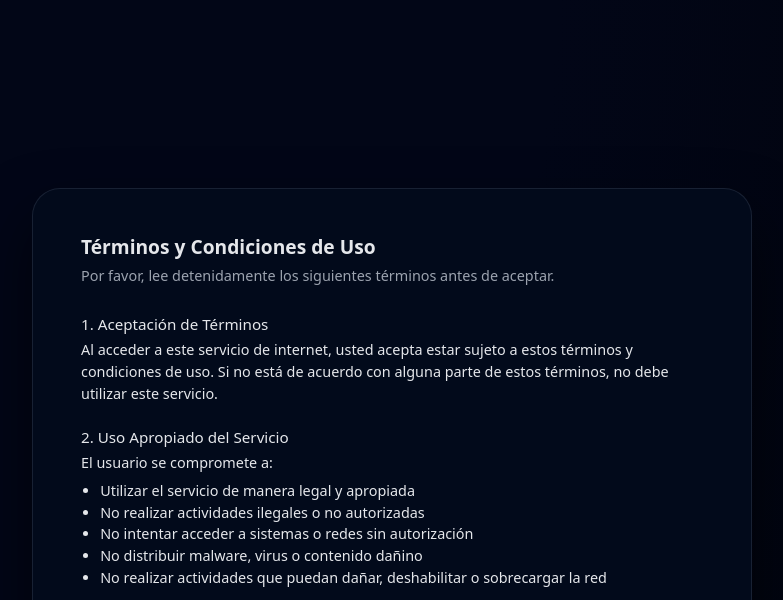
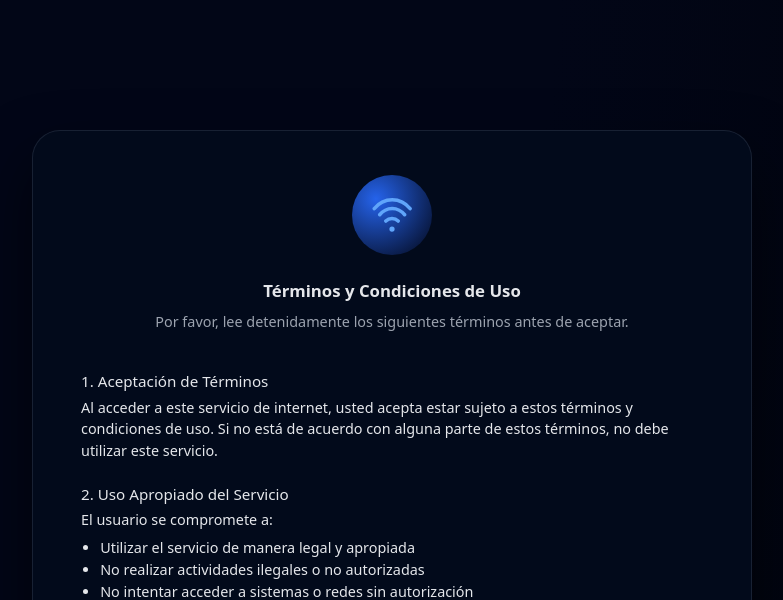
Before and after one commit to Ray-M05/Captive-Portal, a Python web app: template captive_portal/portal/templates/terms.html in a window 1280 px wide. Shown: the top 600 px of the page, without its empty margins (248-1031 px from the left). Run offline with Jinja, Linux system fonts and the light colour scheme; the template is opened without the code that fills it, so the values that code supplies are empty.

Commit message:
fix: terms ui

```diff
--- a/captive_portal/portal/templates/terms.html
+++ b/captive_portal/portal/templates/terms.html
@@ -9,14 +9,19 @@
 <body class="portal-body">
   <div class="portal-wrapper">
     <div class="portal-card terms-card">
-
-      <header class="terms-header">
+      <header class="portal-header">
+        <div class="portal-icon-circle">
+          <svg class="portal-icon" xmlns="http://www.w3.org/2000/svg" viewBox="0 0 24 24" aria-hidden="true">
+            <path d="M12 18.5a1.5 1.5 0 1 1-1.5 1.5A1.5 1.5 0 0 1 12 18.5zm-4.24-3.76a6 6 0 0 1 8.48 0 1 1 0 0 1-1.42 1.42 4 4 0 0 0-5.64 0 1 1 0 0 1-1.42-1.42zm-3.54-3.54a10 10 0 0 1 15.76 0 1 1 0 0 1-1.48 1.34 8 8 0 0 0-12.8 0 1 1 0 0 1-1.48-1.34zm-3.11-3.53a14 14 0 0 1 22 0 1 1 0 0 1-1.52 1.3 12 12 0 0 0-18.96 0A1 1 0 0 1 1.11 7.67z"/>
+          </svg>
+        </div>
         <h1>Términos y Condiciones de Uso</h1>
         <p>
           Por favor, lee detenidamente los siguientes términos antes de aceptar.
         </p>
       </header>
 
+      <!-- Contenido desplazable, usando las clases de términos -->
       <div class="terms-scroll">
         <section>
           <h3>1. Aceptación de Términos</h3>
@@ -122,7 +127,6 @@
         </p>
         <a href="/login" class="btn-secondary">Volver al portal</a>
       </footer>
-
     </div>
   </div>
 </body>
```
Also changed, not shown: captive_portal/portal/server.py (+7 -0 lines).
